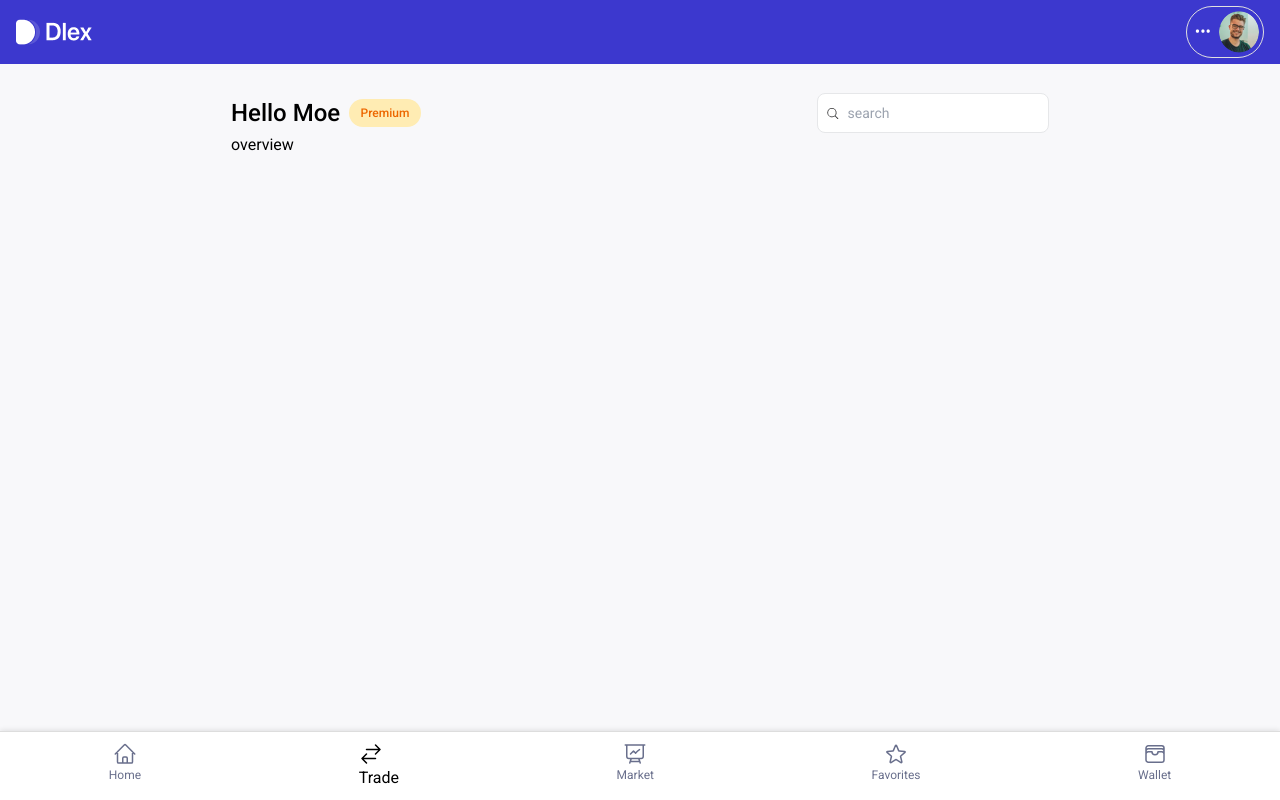
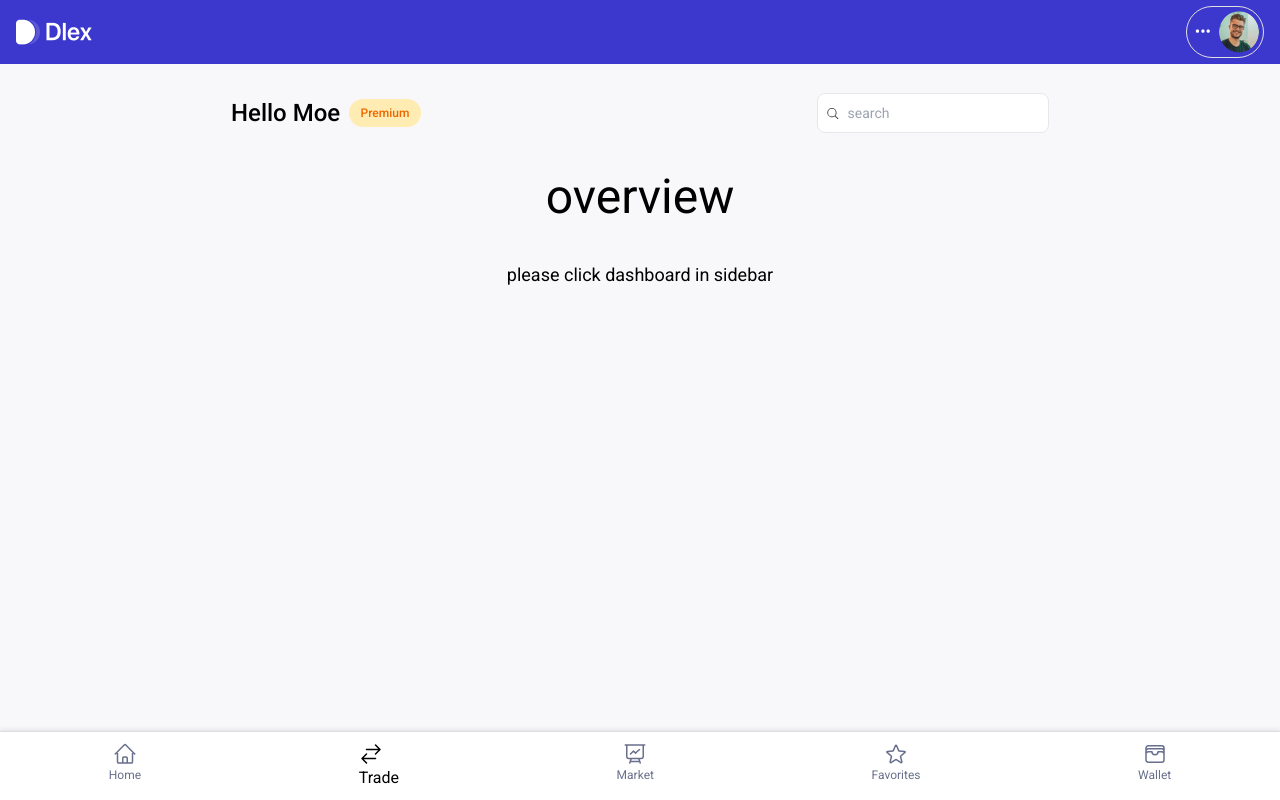
Before and after one commit to mahdimsm/dlex, a Next.js app: page /overview in a window 1280 px wide. Built offline with nearby package versions, Linux system fonts and the light colour scheme.

Commit message:
complete overview and mainpage for test routing

```diff
--- a/app/overview/page.tsx
+++ b/app/overview/page.tsx
@@ -1,6 +1,9 @@
 
 export default function Overview() {
     return (
-    <div>overview</div>
+      <>
+    <div className="flex justify-center mt-10 text-5xl">overview</div>
+    <div className="flex justify-center mt-10 text-lg"> please click dashboard in sidebar</div>
+    </>
     );
   }
--- a/app/page.tsx
+++ b/app/page.tsx
@@ -2,6 +2,10 @@ import Image from "next/image";
 
 export default function Home() {
   return (
-    <div></div>
+    <>
+    <div className="flex justify-center mt-10 text-5xl"> main page</div>
+    <div className="flex justify-center mt-10 text-lg"> please click dashboard in sidebar</div>
+    </>
+
   );
 }
```
